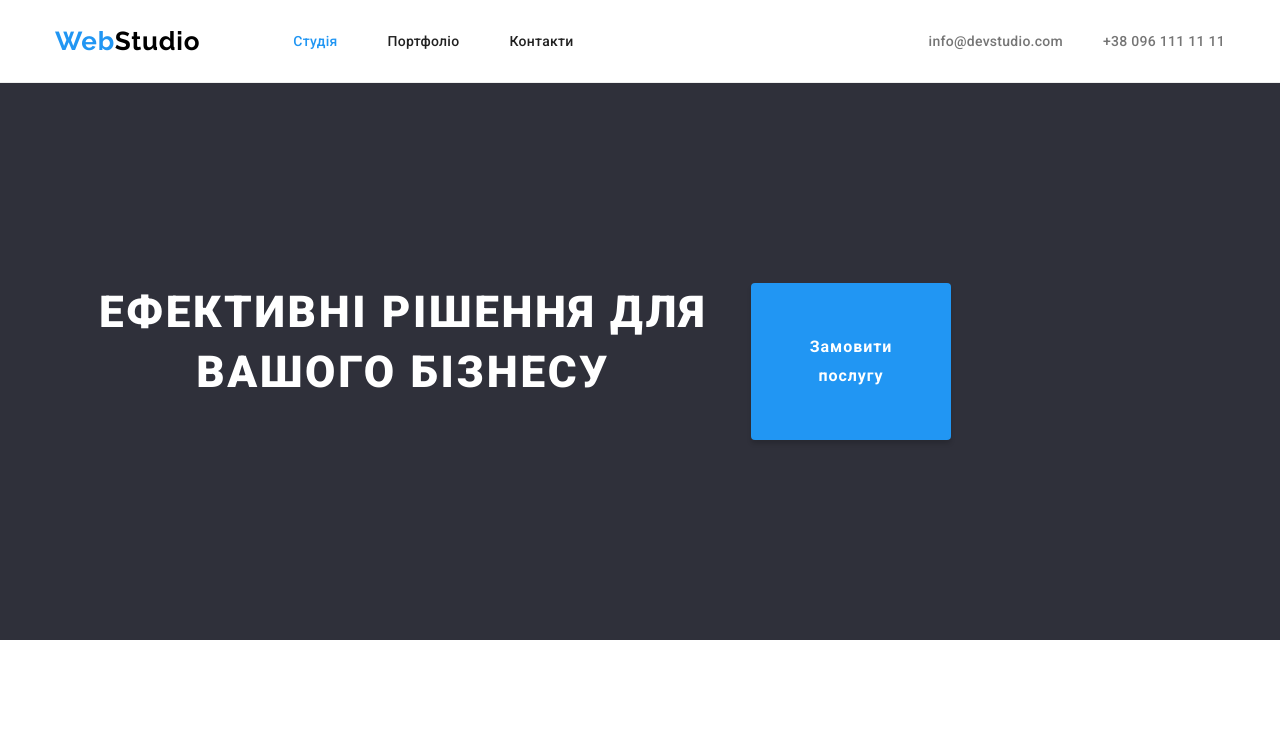
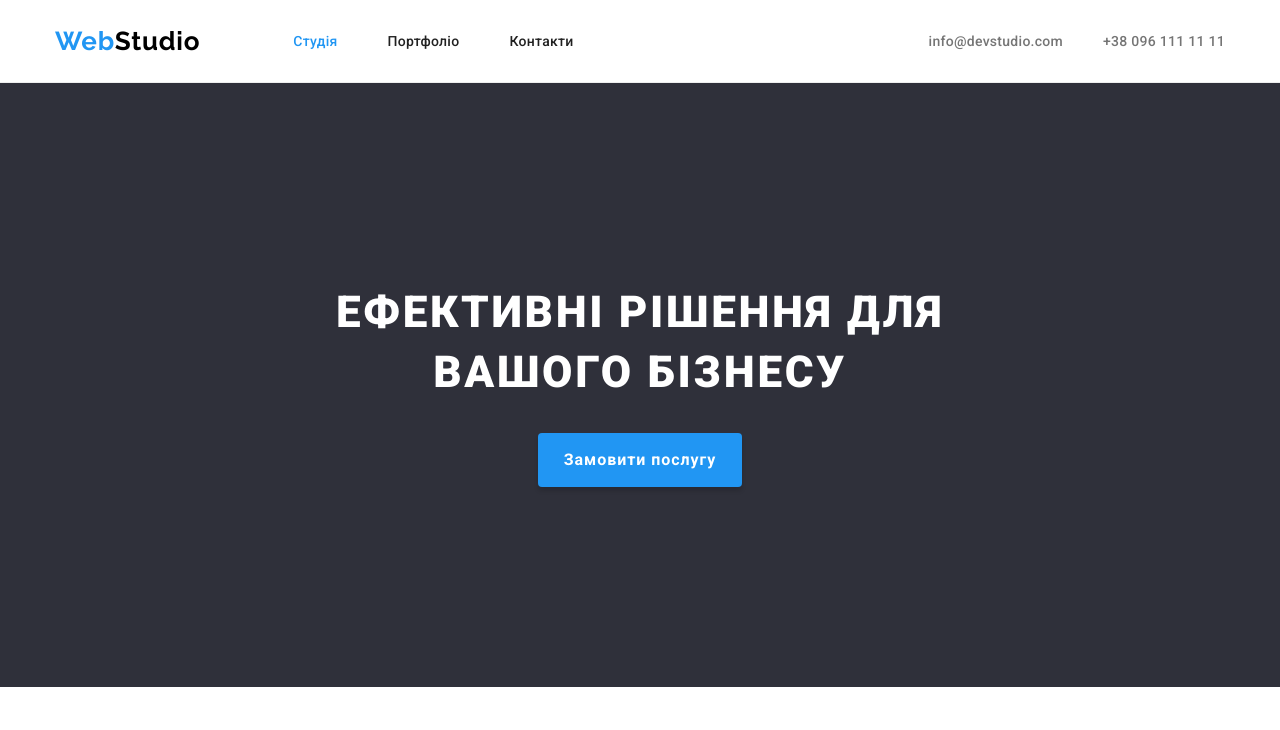
Before and after one commit to AlexSanako/goit-markup-hw-003, a plain HTML site: page index.html in a window 1280 px wide. Shown: the top 730 px of the page. Drawn offline with nearby package versions, Linux system fonts and the light colour scheme.

Commit message:
Update styles.css

```diff
--- a/css/styles.css
+++ b/css/styles.css
@@ -190,8 +190,7 @@ address{
 
 }
 .container-hero {
-    display: flex;
-
+    text-align: center;
 }
 .hero-tittle {
     color: var(--color-text-action);
@@ -202,6 +201,8 @@ address{
     text-align: center;
     text-transform: uppercase;
     max-width: 696px;
+    margin: 0 auto;
+    margin-bottom: 30px;
 }
 
 /* Button */
@@ -219,8 +220,9 @@ address{
     text-align: center;
     cursor: pointer;
     padding: 10px 24px;
-    flex-basis: 200px;
+    min-width: 200px;
     box-shadow: 0px 4px 4px rgba(0, 0, 0, 0.15);
+
 }
 .button {
     display: inline-block;
```
